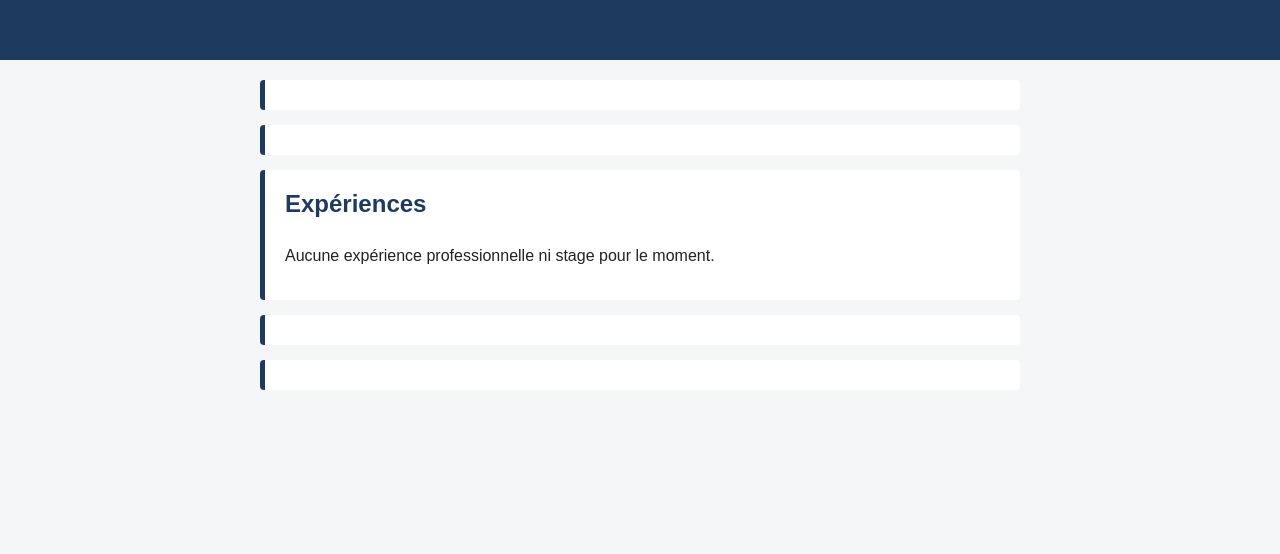
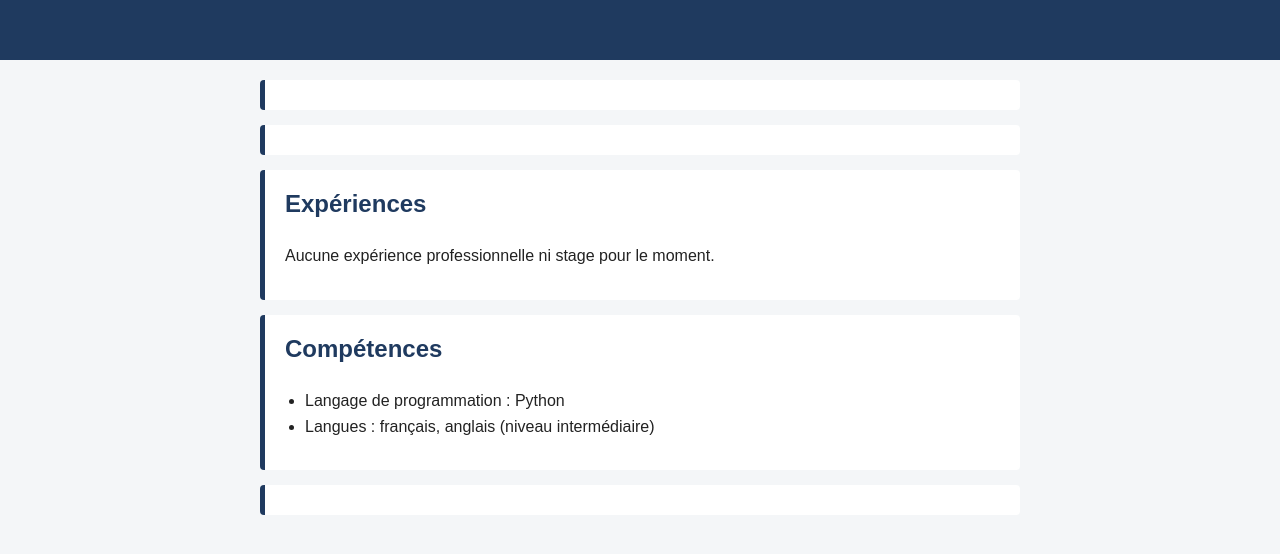
Before and after one commit to Axel-H16/git-mon-cv, a plain HTML site: page index.html in a window 1280 px wide. Drawn offline with Linux system fonts and the light colour scheme.

Commit message:
mise en place de la section competences

```diff
--- a/index.html
+++ b/index.html
@@ -26,7 +26,11 @@
     </section>
 
     <section id="competences">
-      <!-- @@COMPETENCES@@ -->
+      <h2>Compétences</h2>
+      <ul>
+        <li>Langage de programmation : Python</li>
+        <li>Langues : français, anglais (niveau intermédiaire)</li>
+      </ul>
     </section>
 
     <section id="associations">
```
